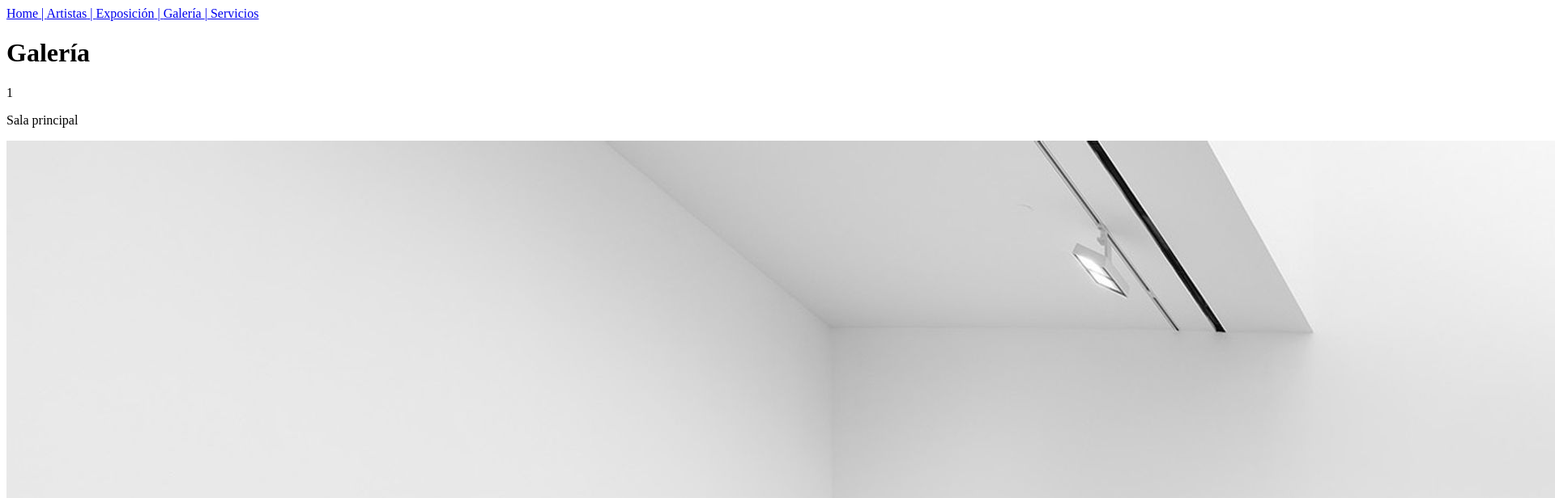
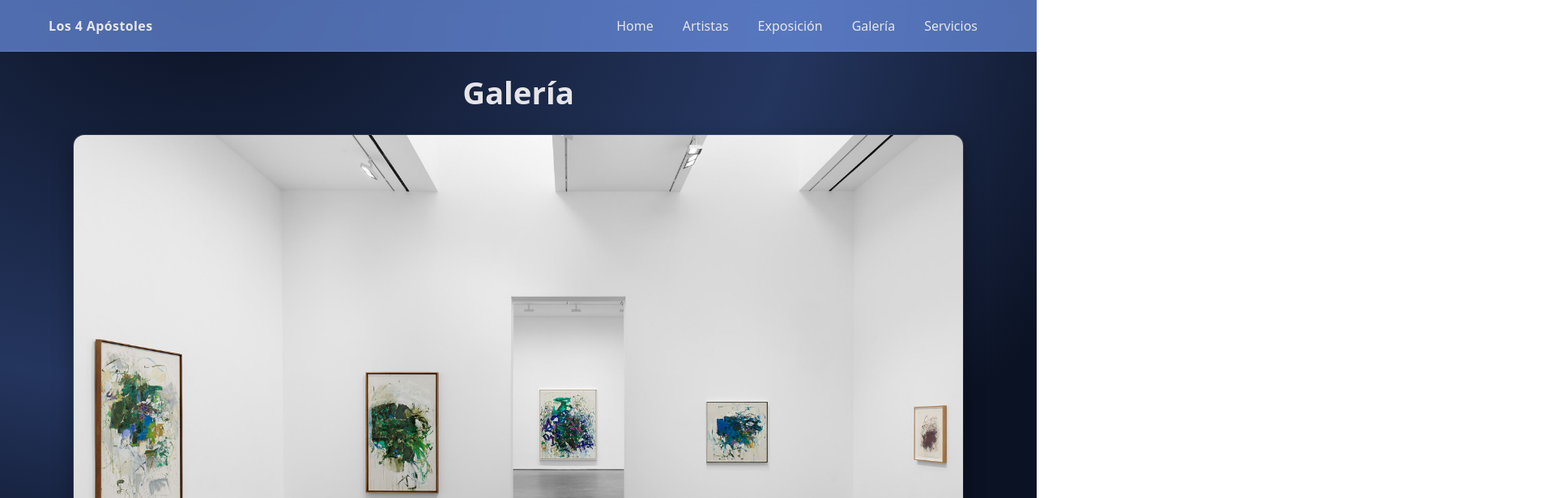
Before and after one commit to Acidlilith013/GaleriaArte, a React (Vite) app: page /gallery in a window 1280 px wide. Shown: the top 616 px of the page at 81% size, 1920 px wide, since content can reach past the window. Built offline with nearby package versions, Linux system fonts and the light colour scheme.

Commit message:
probe css

```diff
--- a/src/App.jsx
+++ b/src/App.jsx
@@ -4,11 +4,19 @@ import Navbar from "./components/Navbar"
 function App() {
 
 
+
   return (
-    <>
-      <Navbar/>
-      <Outlet />
-    </>
+    <div className="app-wrap">
+      <Navbar />
+      <main className="app-main">
+        {<Outlet/>}
+      </main>
+    </div>
+
+    // <>
+    //   <Navbar/>
+    //   <Outlet />
+    // </>
   )
 }
 
--- a/src/components/Navbar.jsx
+++ b/src/components/Navbar.jsx
@@ -10,9 +10,24 @@ function Navbar() {
         { to: "/servicios", label: "Servicios" },
     ]
 
-    return (<div className="navbar">
-        {linkList.map((link, index) => { return <Link to={link.to}>{link.label} {linkList.length !== index + 1 && " | "} </Link > })}
-    </div>)
+    return (
+        <nav className="navbar">
+            <div className="navbar-inner">
+                <div className="brand">Los 4 Apóstoles</div>
+                <div className="nav-links">
+                    {linkList.map((l) => (
+                        <Link key={l.to} to={l.to} className="nav-link">
+                            {l.label}
+                        </Link>
+                    ))}
+                </div>
+            </div>
+        </nav>
+    );
 }
+//     <div className="navbar">
+//         {linkList.map((link, index) => { return <Link to={link.to}>{link.label} {linkList.length !== index + 1 && " | "} </Link > })}
+//     </div>)
+// }
 
 export default Navbar
--- a/src/components/Room.jsx
+++ b/src/components/Room.jsx
@@ -2,11 +2,28 @@ export default function Room({ roomProp }) {
     const { id, name, image, description } = roomProp;
 
     return (
-        <div className="room">
-            <p>{id}</p>
-            <p>{name}</p>
-            <img src={image} alt="" />
-            <p>{description}</p>
-        </div>
+        <article className="room-card" role="group" aria-labelledby={`room-${id}-title`}>
+            <div className="room-image-wrap">
+                <img
+                    className="room-image"
+                    src={image}
+                    alt={name}
+                    loading="lazy"
+                    width="1600"
+                    height="1000"
+                />
+            </div>
+            <div className="room-accent" />
+            <div className="room-body">
+                <h2 id={`room-${id}-title`} className="room-name">{name}</h2>
+                <p className="room-desc">{description}</p>
+            </div>
+        </article>
+        // <div className="room">
+        //     <p>{id}</p>
+        //     <p>{name}</p>
+        //     <img src={image} alt="" />
+        //     <p>{description}</p>
+        // </div>
     )
 }
--- a/src/index.css
+++ b/src/index.css
@@ -0,0 +1,187 @@
+/*JAVI*/
+
+/* app.css */
+:root {
+    --bg: #24355e;
+    --text: #e5e7eb;
+    --muted: #94a3b8;
+    --card: #111827;
+    --brand: #60a5fa;
+    --ring: rgba(96, 165, 250, .35);
+    --radius: 14px;
+    --shadow: 0 10px 25px rgba(0, 0, 0, .35);
+}
+
+* {
+    box-sizing: border-box
+}
+
+html,
+body {
+    height: 100%
+}
+
+body {
+    margin: 0;
+    background: radial-gradient(1200px 800px at 20% 0%, #0b1223 0%, var(--bg) 60%, #0b1223 100%);
+    color: var(--text);
+    font-family: ui-sans-serif, system-ui, -apple-system, Segoe UI, Roboto, Inter, Arial, "Noto Sans", sans-serif;
+    line-height: 1.5;
+}
+
+.app-wrap {
+    min-height: 100dvh;
+    display: flex;
+    flex-direction: column;
+}
+
+/* Contenido con margen por navbar fijo */
+.app-main {
+    width: 100%;
+    max-width: 1200px;
+    margin: 86px auto 40px;
+    padding: 0 20px;
+}
+
+/* navbar.css */
+.navbar {
+    position: fixed;
+    inset: 0 0 auto 0;
+    height: 64px;
+    display: flex;
+    align-items: center;
+    justify-content: center;
+    background: rgba(121, 163, 255, 0.603);
+    backdrop-filter: blur(8px);
+    border-bottom: 1px solid rgba(255, 255, 255, .08);
+    z-index: 50;
+}
+
+.navbar-inner {
+    width: 100%;
+    max-width: 1200px;
+    padding: 0 20px;
+    display: flex;
+    align-items: center;
+    justify-content: space-between;
+}
+
+.brand {
+    font-weight: 700;
+    letter-spacing: .4px;
+}
+
+.nav-links {
+    display: flex;
+    gap: 10px;
+    flex-wrap: wrap;
+}
+
+.nav-link {
+    display: inline-flex;
+    align-items: center;
+    justify-content: center;
+    padding: 8px 12px;
+    color: var(--text);
+    text-decoration: none;
+    font-weight: 500;
+    border-radius: 10px;
+    border: 1px solid transparent;
+    transition: all .18s ease;
+}
+
+.nav-link:hover {
+    background: rgba(231, 231, 231, 0.39);
+    border-color: rgba(255, 255, 255, .12);
+}
+
+.nav-link.active {
+    background: linear-gradient(180deg, rgba(255, 255, 255, .08), rgba(255, 255, 255, .03));
+    border-color: rgba(96, 165, 250, .45);
+    box-shadow: 0 0 0 3px var(--ring);
+}
+
+/* gallery.css */
+.galeria-wrap {
+    max-width: 1100px;
+    margin: 0 auto;
+    padding: 0;
+}
+
+.galeria-title {
+    font-size: clamp(28px, 3vw, 40px);
+    text-align: center;
+    margin: 0 0 22px;
+    color: #e5e5e7;
+}
+
+s .galeria-grid {
+    display: grid;
+    grid-template-columns: repeat(auto-fit, minmax(250px, 1fr));
+    gap: 22px;
+    align-items: start;
+}
+
+/* room.css */
+.room-card {
+    background: linear-gradient(180deg, rgba(255, 255, 255, .04), rgba(255, 255, 255, .02));
+    border: 1px solid rgba(255, 255, 255, .08);
+    border-radius: var(--radius);
+    overflow: hidden;
+    box-shadow: var(--shadow);
+    transition: transform .18s ease, box-shadow .18s ease, border-color .18s ease;
+}
+
+.room-card:hover {
+    transform: translateY(-4px);
+    box-shadow: 0 16px 36px rgba(0, 0, 0, .45);
+    border-color: rgba(96, 165, 250, .45);
+}
+
+.room-image-wrap {
+    position: relative;
+    aspect-ratio: 16/10;
+    overflow: hidden;
+    background: #0b1223;
+}
+
+.room-image {
+    width: 100%;
+    height: 100%;
+    display: block;
+    object-fit: cover;
+    transform: scale(1.02);
+    transition: transform .25s ease;
+}
+
+.room-card:hover .room-image {
+    transform: scale(1.06);
+}
+
+.room-accent {
+    height: 3px;
+    background: linear-gradient(90deg, transparent, var(--brand), transparent);
+    box-shadow: 0 0 0 1px rgba(96, 165, 250, .15), 0 6px 16px var(--ring);
+}
+
+.room-body {
+    padding: 14px 16px 16px;
+}
+
+.room-name {
+    margin: 0 0 6px;
+    font-weight: 600;
+    font-size: 18px;
+}
+
+.room-desc {
+    margin: 0;
+    color: var(--muted);
+    font-size: 14.5px;
+}
+
+/* Variante para ver el cuadro completo sin recorte */
+.room-image.contain {
+    object-fit: contain;
+    background: #0b1223;
+}
--- a/src/pages/Gallery.jsx
+++ b/src/pages/Gallery.jsx
@@ -1,22 +1,35 @@
 import Room from "../components/Room";
 import dataGallery from "../data/dataGallery";
-import dataGalery from "../data/dataGallery";
 import { useState } from "react";
 
 
-    function Gallery () {
-        const [galleryState, setGalleryState] = useState (dataGallery);
+function Gallery() {
+    const [galleryState] = useState(dataGallery);
 
-        return (
-            <>
-    <div>
-        <h1>Galería</h1>
-        {dataGallery.map((dataGallerySingle) => {
-            return <Room roomProp={dataGallerySingle} />
-        })}
+    return (
+        <div className="galeria-wrap">
+            <h1 className="galeria-title">Galería</h1>
+            <div className="galeria-grid">
+                {galleryState.map((item) => (
+                    <Room key={item.id} roomProp={item} />
+                ))}
+            </div>
+        </div>
+    );
+}
+//     function Gallery () {
+//         const [galleryState, setGalleryState] = useState (dataGallery);
 
-    </div>
-    </>
-)
-}
+//         return (
+//             <>
+//     <div>
+//         <h1>Galería</h1>
+//         {dataGallery.map((dataGallerySingle) => {
+//             return <Room roomProp={dataGallerySingle} />
+//         })}
+
+//     </div>
+//     </>
+// )
+// }
 export default Gallery
```
